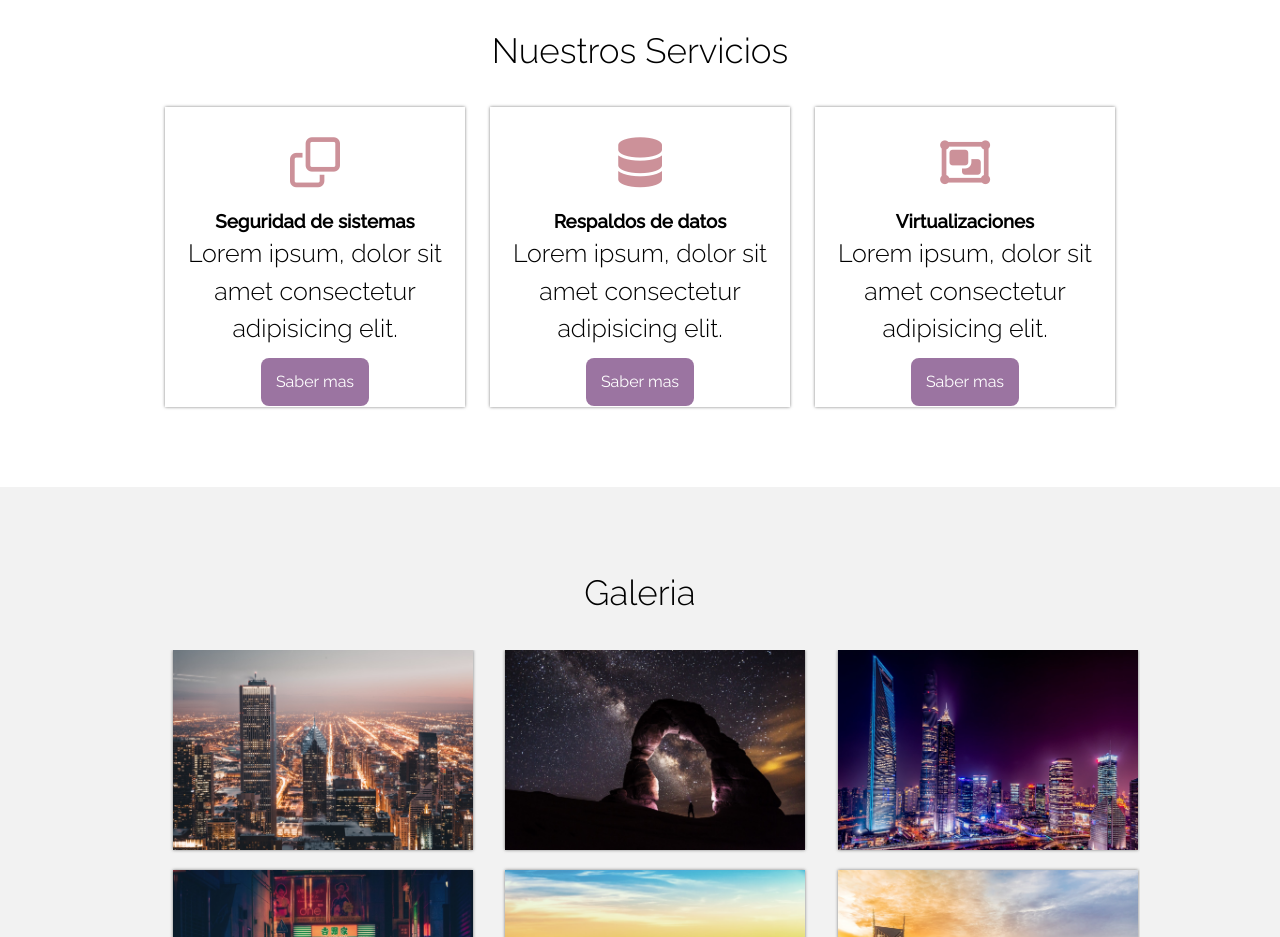
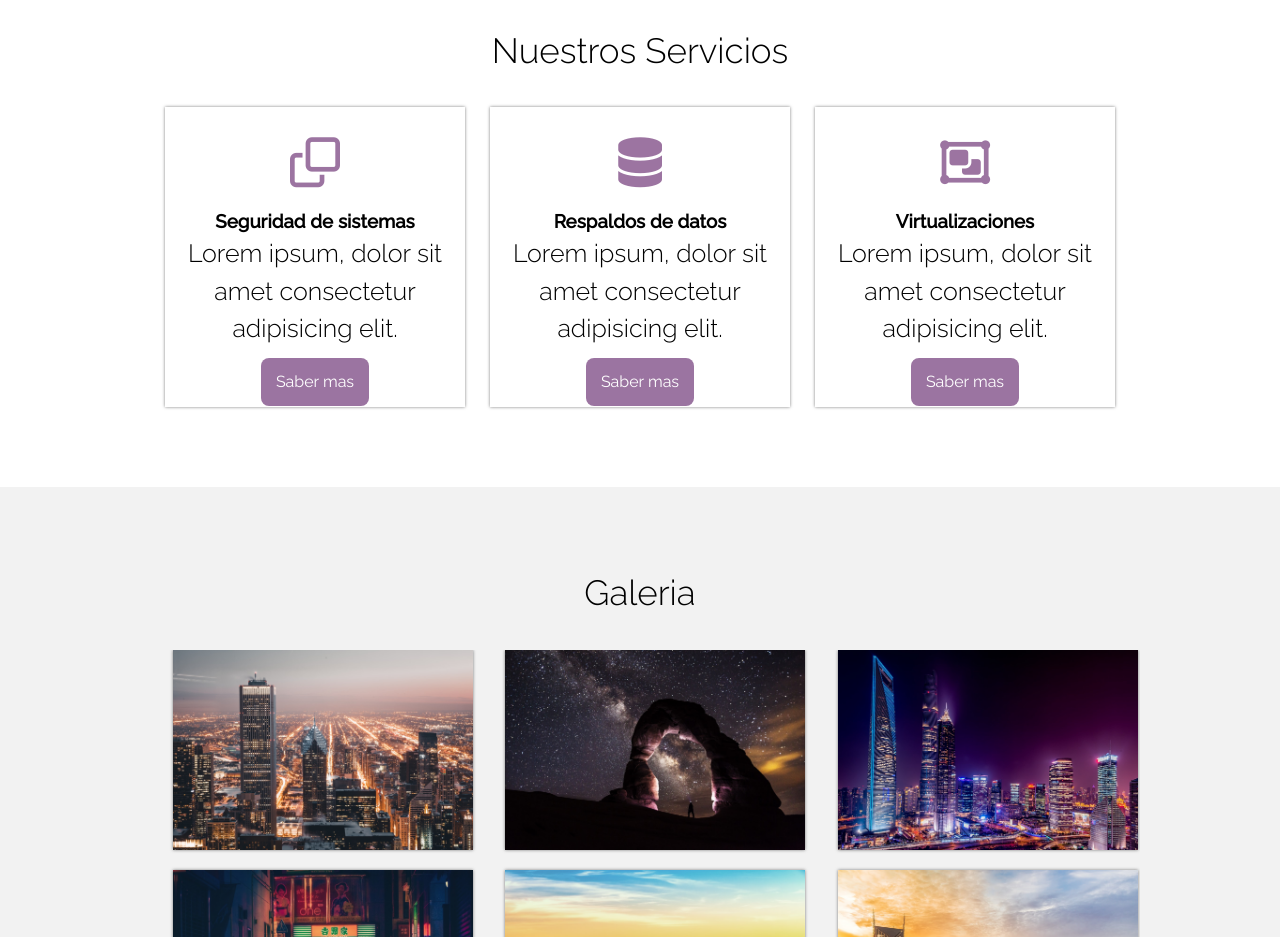
Before and after one commit to zeta-skull/Proyecto-1---Landing-Page, a plain HTML site: page index.html in a window 1280 px wide. Shown: the part 1400-2337 px from the top of the page. Drawn offline with Linux system fonts and the light colour scheme.

Commit message:
Se cambian colores en iconos de Cards

```diff
--- a/css/estilos.css
+++ b/css/estilos.css
@@ -250,7 +250,7 @@ input[type="submit"]:hover{
 
 .card i{
     margin: 30px 0 20px 0;
-    color: #cc9199;
+    color: #794480bd;
     font-size: 50px;
 }
 
```
